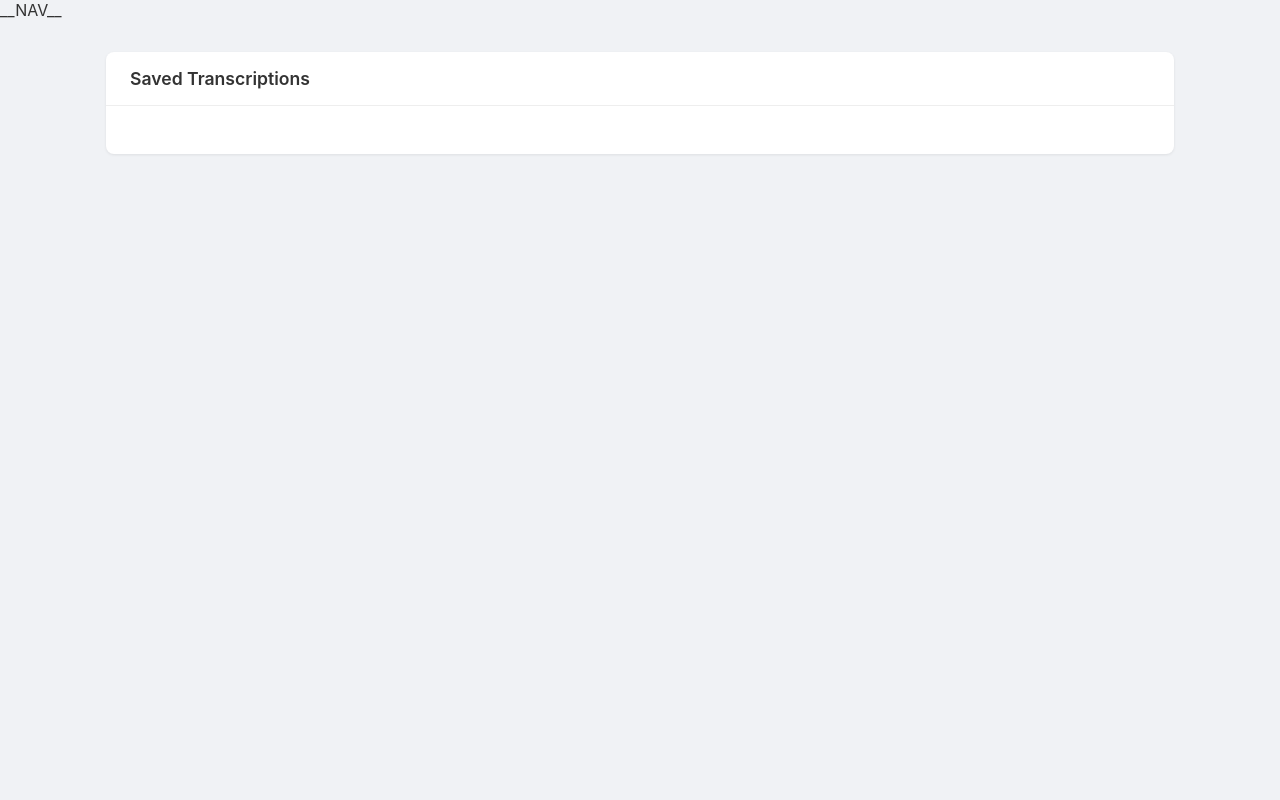
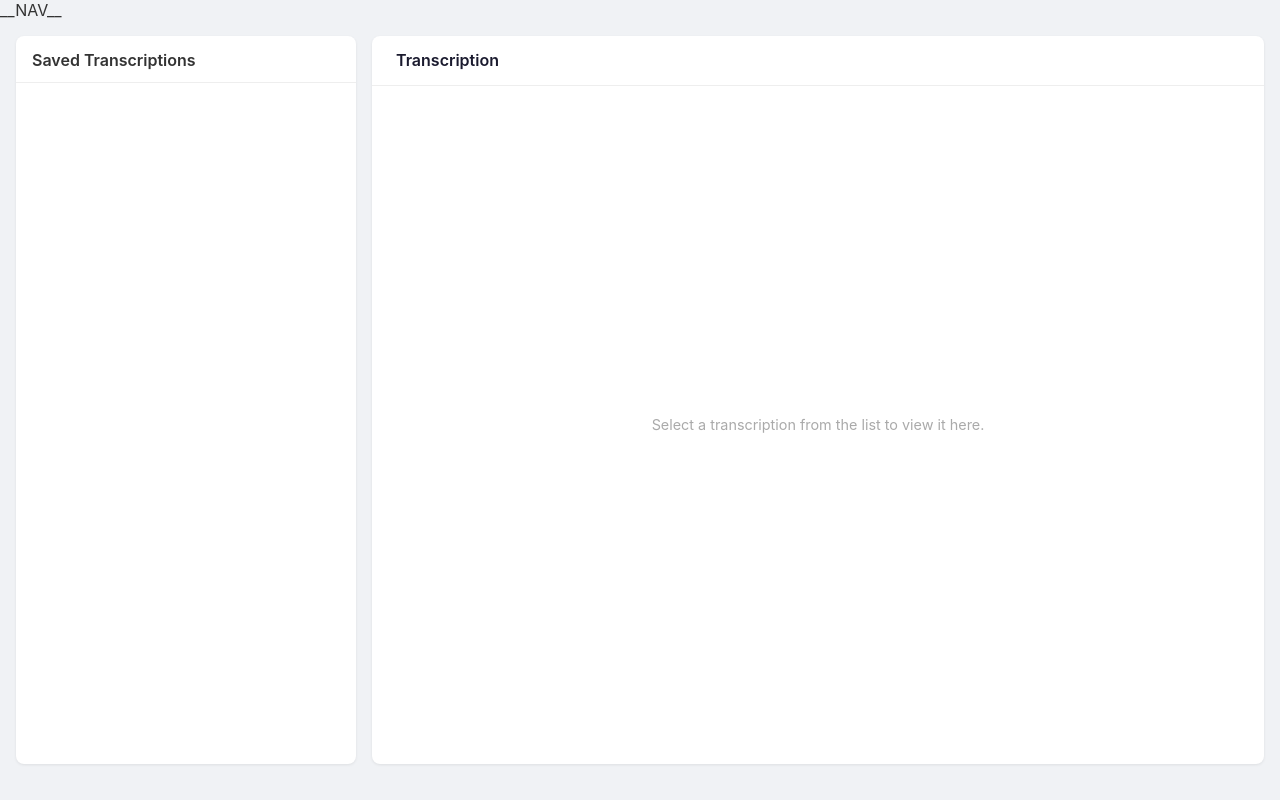
Before and after one commit to gpapp/asr-mcp, a Python web app: template asr_mcp/templates/transcripts.html in a window 1280 px wide. Run offline with Jinja, Linux system fonts and the light colour scheme; the template is opened without the code that fills it, so the values that code supplies are empty.

Commit message:
Add mkv/mp4 format support with server+client rejection of unsupported uploads; transcripts split-pane list/detail UI

```diff
--- a/asr_mcp/api/asr_router.py
+++ b/asr_mcp/api/asr_router.py
@@ -13,7 +13,7 @@ from asr_mcp.api.schemas import (
     DiarizeRequest, DiarizeResponse, DiarizeResult,
     TranscribeResponse, TranscribeResult,
 )
-from asr_mcp.api.security import verify_api_key, get_current_user
+from asr_mcp.api.security import verify_api_key, get_current_user, validate_upload_filename
 from asr_mcp.api.auth import get_session_user
 from asr_mcp.config.settings import Settings, get_settings
 from asr_mcp.core import job_state
@@ -705,6 +705,8 @@ async def diarize_upload(
     if len(content) > 200 * 1024 * 1024:
         return JSONResponse(status_code=413, detail="File too large (max 200MB)")
 
+    validate_upload_filename(file.filename)
+
     tmp_dir = Path(tempfile.mkdtemp())
     tmp_path = tmp_dir / file.filename
     tmp_path.write_bytes(content)
@@ -862,6 +864,8 @@ async def transcribe_upload(
     content = await file.read()
     if len(content) > 200 * 1024 * 1024:
         return JSONResponse(status_code=413, content={"detail": "File too large (max 200MB)"})
+
+    validate_upload_filename(file.filename)
 
     tmp_dir = Path(tempfile.mkdtemp())
     tmp_path = tmp_dir / file.filename
--- a/asr_mcp/api/speaker_router.py
+++ b/asr_mcp/api/speaker_router.py
@@ -10,7 +10,7 @@ from asr_mcp.api.schemas import (
     SpeakerRegisterRequest, SpeakerIdentifyRequest,
     SpeakerIdentifyResponse, SpeakerInfoResponse, SpeakerListResponse,
 )
-from asr_mcp.api.security import verify_api_key
+from asr_mcp.api.security import verify_api_key, validate_upload_filename
 from asr_mcp.config.settings import Settings, get_settings
 
 logger = logging.getLogger("asr_mcp.api.speaker_router")
@@ -58,6 +58,8 @@ async def register_speaker_upload(
     content = await file.read()
     if len(content) > 200 * 1024 * 1024:
         return {"error": "File too large"}
+
+    validate_upload_filename(file.filename)
 
     tmp_dir = Path(tempfile.mkdtemp())
     tmp_path = tmp_dir / file.filename
--- a/asr_mcp/api/voiceprint_router.py
+++ b/asr_mcp/api/voiceprint_router.py
@@ -13,7 +13,7 @@ from asr_mcp.api.schemas import (
     VoiceprintSpeakerListResponse, VoiceprintSnippetListResponse,
     RescanResponse,
 )
-from asr_mcp.api.security import get_current_user
+from asr_mcp.api.security import get_current_user, validate_upload_filename
 from asr_mcp.config.settings import Settings, get_settings
 from asr_mcp.core import job_state
 
@@ -88,6 +88,8 @@ async def upload_snippet(
     content = await file.read()
     if len(content) > 200 * 1024 * 1024:
         return {"error": "File too large (max 200MB)"}
+
+    validate_upload_filename(file.filename)
 
     tmp_dir = Path(tempfile.mkdtemp())
     tmp_path = tmp_dir / file.filename
--- a/asr_mcp/templates/transcripts.html
+++ b/asr_mcp/templates/transcripts.html
@@ -15,19 +15,25 @@
         .header .user-info { color: #50fa7b; font-size: 0.85rem; display: flex; align-items: center; gap: 0.8rem; }
         .header .user-info a { color: #ff6b6b; text-decoration: none; font-size: 0.8rem; }
 
-        .container { max-width: 1100px; margin: 2rem auto; padding: 0 1rem; }
-        .card { background: white; border-radius: 8px; box-shadow: 0 1px 3px rgba(0,0,0,0.08); margin-bottom: 1.5rem; overflow: hidden; }
-        .card-title { padding: 1rem 1.5rem; font-size: 1.1rem; font-weight: 600; border-bottom: 1px solid #eee; display: flex; justify-content: space-between; align-items: center; }
-        .card-body { padding: 1.5rem; }
+        .layout { display: flex; gap: 1rem; max-width: 1400px; margin: 1rem auto; padding: 0 1rem; align-items: stretch; height: calc(100vh - 4.5rem); }
+        .list-pane { flex: 0 0 340px; min-width: 260px; background: white; border-radius: 8px; box-shadow: 0 1px 3px rgba(0,0,0,0.08); display: flex; flex-direction: column; overflow: hidden; }
+        .list-head { padding: 0.9rem 1rem 0.7rem; border-bottom: 1px solid #eee; display: flex; justify-content: space-between; align-items: center; }
+        .list-head h2 { font-size: 1rem; font-weight: 600; }
+        .list-head #countBadge { font-size: 0.8rem; color: #888; font-weight: 400; }
+        .list-scroll { flex: 1; overflow-y: auto; }
+        .list-item { padding: 0.8rem 1rem; border-bottom: 1px solid #f0f0f0; cursor: pointer; transition: background 0.12s; }
+        .list-item:hover { background: #f5f7fa; }
+        .list-item.selected { background: #e7f0ff; border-left: 3px solid #007bff; padding-left: 0.85rem; }
+        .list-item .filename { font-weight: 600; font-size: 0.88rem; word-break: break-all; color: #1a1a2e; margin-bottom: 0.3rem; }
+        .list-item .meta { font-size: 0.75rem; color: #666; display: flex; flex-wrap: wrap; gap: 0.6rem; }
+        .list-item .preview { font-size: 0.73rem; color: #555; background: #fafafa; border-radius: 4px; padding: 0.4rem 0.5rem; max-height: 42px; overflow: hidden; margin-top: 0.4rem; white-space: pre-wrap; line-height: 1.4; }
 
-        .grid { display: grid; grid-template-columns: repeat(auto-fill, minmax(300px, 1fr)); gap: 1rem; }
-        .grid-item { background: #f8f9fa; border: 1px solid #e9ecef; border-radius: 8px; padding: 1rem; transition: box-shadow 0.15s, border-color 0.15s; position: relative; }
-        .grid-item:hover { box-shadow: 0 2px 8px rgba(0,0,0,0.1); border-color: #007bff; }
-        .grid-item .filename { font-weight: 600; font-size: 0.95rem; margin-bottom: 0.4rem; word-break: break-all; color: #1a1a2e; }
-        .grid-item .meta { font-size: 0.78rem; color: #666; margin-bottom: 0.6rem; display: flex; flex-wrap: wrap; gap: 0.6rem; }
-        .grid-item .meta span { display: inline-flex; align-items: center; gap: 0.2rem; }
-        .grid-item .actions { display: flex; gap: 0.5rem; }
-        .grid-item .preview { font-size: 0.75rem; color: #555; background: #fff; border: 1px solid #e9ecef; border-radius: 4px; padding: 0.5rem; max-height: 60px; overflow: hidden; margin-top: 0.5rem; white-space: pre-wrap; line-height: 1.4; }
+        .detail-pane { flex: 1; min-width: 0; background: white; border-radius: 8px; box-shadow: 0 1px 3px rgba(0,0,0,0.08); display: flex; flex-direction: column; overflow: hidden; }
+        .detail-head { padding: 0.9rem 1.5rem; border-bottom: 1px solid #eee; display: flex; justify-content: space-between; align-items: center; gap: 1rem; }
+        .detail-head .title { font-size: 1rem; font-weight: 600; word-break: break-all; color: #1a1a2e; }
+        .detail-head .actions { display: flex; gap: 0.5rem; flex-shrink: 0; }
+        .detail-body { flex: 1; overflow-y: auto; padding: 1.2rem 1.5rem; }
+        .detail-empty { display: flex; align-items: center; justify-content: center; height: 100%; color: #aaa; font-size: 0.9rem; text-align: center; padding: 2rem; }
 
         .btn { padding: 0.4rem 0.8rem; border: none; border-radius: 5px; cursor: pointer; font-size: 0.78rem; font-weight: 500; transition: background 0.15s; }
         .btn-sm { padding: 0.3rem 0.6rem; font-size: 0.72rem; }
@@ -37,18 +43,9 @@
         .btn-success:hover { background: #1e7e34; }
         .btn-danger { background: #dc3545; color: white; }
         .btn-danger:hover { background: #bd2130; }
-        .btn-outline { background: transparent; border: 1px solid #dee2e6; color: #555; }
-        .btn-outline:hover { background: #e9ecef; }
 
         .empty { text-align: center; padding: 3rem; color: #999; }
         .empty .icon { font-size: 2.5rem; margin-bottom: 0.5rem; }
-
-        .modal-overlay { display: none; position: fixed; top: 0; left: 0; width: 100%; height: 100%; background: rgba(0,0,0,0.4); z-index: 100; justify-content: center; align-items: center; }
-        .modal-overlay.active { display: flex; }
-        .modal { background: white; border-radius: 8px; padding: 1.5rem; max-width: 960px; width: 90%; max-height: 80vh; overflow-y: auto; box-shadow: 0 4px 20px rgba(0,0,0,0.2); }
-        .modal h3 { margin-bottom: 1rem; font-size: 1rem; }
-        .modal .close-btn { float: right; cursor: pointer; font-size: 1.2rem; color: #999; background: none; border: none; }
-        .modal .close-btn:hover { color: #333; }
 
         .bar-row { position: relative; height: 24px; margin-bottom: 3px; background: #e9ecef; border-radius: 4px; }
         .bar-row:last-child { margin-bottom: 0; }
@@ -56,15 +53,12 @@
         .bar-name { position: absolute; left: calc(100% + 8px); top: 50%; transform: translateY(-50%); font-size: 0.72rem; color: #555; white-space: nowrap; }
         .time-axis { display: flex; justify-content: space-between; font-size: 0.7rem; color: #888; margin-top: 0.2rem; }
         .tv-viewer { display: flex; gap: 14px; align-items: stretch; }
-        .tv-bars { flex: 0 0 58%; box-sizing: border-box; position: relative; padding-right: 96px; min-width: 0; }
-        .tv-text { flex: 1; position: relative; max-height: 55vh; overflow-y: auto; border: 1px solid #dee2e6; border-radius: 6px; padding: 10px 12px; background: #fff; min-width: 0; }
+        .tv-bars { flex: 0 0 40%; box-sizing: border-box; position: relative; padding-right: 96px; min-width: 0; }
+        .tv-text { flex: 1; position: relative; max-height: 60vh; overflow-y: auto; border: 1px solid #dee2e6; border-radius: 6px; padding: 10px 12px; background: #fff; min-width: 0; }
         .tp-block { margin-bottom: 14px; }
         .tp-head { font-size: 0.72rem; color: #888; font-weight: 600; margin-bottom: 3px; }
         .tp-text { font-size: 0.85rem; color: #333; white-space: pre-wrap; line-height: 1.5; }
         .meta-line { font-size: 0.8rem; color: #666; margin-bottom: 0.8rem; }
-
-        .spinner { display: inline-block; width: 14px; height: 14px; border: 2px solid #fff; border-top-color: transparent; border-radius: 50%; animation: spin 0.6s linear infinite; vertical-align: middle; }
-        @keyframes spin { to { transform: rotate(360deg); } }
 
         .toast { position: fixed; bottom: 2rem; right: 2rem; background: #333; color: white; padding: 0.8rem 1.2rem; border-radius: 8px; font-size: 0.85rem; opacity: 0; transition: opacity 0.3s; z-index: 1000; }
         .toast.show { opacity: 1; }
@@ -74,28 +68,31 @@
 <body>
     __NAV__
 
-    <div class="container">
-        <div class="card">
-            <div class="card-title">
-                <span>Saved Transcriptions</span>
-                <span id="countBadge" style="font-size:0.8rem;color:#888;font-weight:400;"></span>
+    <div class="layout">
+        <div class="list-pane">
+            <div class="list-head">
+                <h2>Saved Transcriptions</h2>
+                <span id="countBadge"></span>
             </div>
-            <div class="card-body">
-                <div id="gridContainer"></div>
+            <div class="list-scroll" id="listContainer"></div>
             <div id="emptyState" class="empty" style="display:none;">
                 <div class="icon">&#128196;</div>
                 <p>No transcriptions yet.</p>
                 <p style="font-size:0.8rem;margin-top:0.3rem;">Process audio files to see them here.</p>
             </div>
         </div>
+
+        <div class="detail-pane">
+            <div class="detail-head">
+                <span class="title" id="detailTitle">Transcription</span>
+                <div class="actions" id="detailActions" style="display:none;">
+                    <button class="btn btn-success btn-sm" onclick="downloadTranscription(currentId)">Download</button>
+                    <button class="btn btn-danger btn-sm" onclick="deleteTranscription(currentId)">Delete</button>
                 </div>
             </div>
-
-    <div class="modal-overlay" id="modal">
-        <div class="modal">
-            <button class="close-btn" onclick="closeModal()">&times;</button>
-            <h3 id="modalTitle">Transcription</h3>
-            <div id="modalContent"></div>
+            <div class="detail-body" id="detailBody">
+                <div class="detail-empty">Select a transcription from the list to view it here.</div>
+            </div>
         </div>
     </div>
 
@@ -104,6 +101,8 @@
     <script src="__PREFIX__/static/viewer.js"></script>
     <script>
     const P = '__PREFIX__';
+    let transcripts = [];
+    let currentId = null;
 
     function escHtml(s) {
         const d = document.createElement('div');
@@ -137,19 +136,19 @@
         if (results.length) {
             const texts = results.map(r => r.text || '').filter(Boolean);
             const full = texts.join(' ');
-            return full.length > 200 ? full.substring(0, 200) + '...' : full;
+            return full.length > 180 ? full.substring(0, 180) + '...' : full;
         }
         const segments = result.segments || [];
         if (segments.length) {
             const texts = segments.map(s => s.text || '').filter(Boolean);
             const full = texts.join(' ');
-            return full.length > 200 ? full.substring(0, 200) + '...' : full;
+            return full.length > 180 ? full.substring(0, 180) + '...' : full;
         }
         return '';
     }
 
-    function renderGrid(transcripts) {
-        const container = document.getElementById('gridContainer');
+    function renderList() {
+        const container = document.getElementById('listContainer');
         const empty = document.getElementById('emptyState');
         const badge = document.getElementById('countBadge');
 
@@ -164,13 +163,11 @@
         badge.textContent = transcripts.length + ' file(s)';
         container.innerHTML = '';
 
-        const grid = document.createElement('div');
-        grid.className = 'grid';
-
         for (const t of transcripts) {
             const item = document.createElement('div');
-            item.className = 'grid-item';
+            item.className = 'list-item' + (t.id === currentId ? ' selected' : '');
             item.id = 'item-' + t.id;
+            item.onclick = () => selectTranscription(t.id);
 
             const preview = getTextPreview(t.result);
             const speakers = t.total_speakers || 0;
@@ -183,37 +180,47 @@
                     (speakers ? '<span>&#128100; ' + speakers + ' speaker(s)</span>' : '') +
                     (dur ? '<span>&#9202; ' + formatDuration(dur) + '</span>' : '') +
                 '</div>' +
-                (preview ? '<div class="preview">' + escHtml(preview) + '</div>' : '') +
-                '<div class="actions">' +
-                    '<button class="btn btn-sm btn-primary" onclick="viewTranscription(' + t.id + ')">View</button>' +
-                    '<button class="btn btn-sm btn-success" onclick="downloadTranscription(' + t.id + ')">Download</button>' +
-                    '<button class="btn btn-sm btn-danger" onclick="deleteTranscription(' + t.id + ')">Delete</button>' +
-                '</div>';
+                (preview ? '<div class="preview">' + escHtml(preview) + '</div>' : '');
 
-            grid.appendChild(item);
+            container.appendChild(item);
         }
-
-        container.appendChild(grid);
     }
 
     async function loadTranscripts() {
         try {
             const r = await fetch(P + '/api/transcripts', {credentials: 'same-origin'});
             const data = await r.json();
-            renderGrid(data.transcripts || []);
+            transcripts = data.transcripts || [];
+            renderList();
+            if (currentId === null && transcripts.length) {
+                selectTranscription(transcripts[0].id);
+            } else if (currentId && !transcripts.some(t => t.id === currentId)) {
+                currentId = null;
+                document.getElementById('detailTitle').textContent = 'Transcription';
+                document.getElementById('detailActions').style.display = 'none';
+                document.getElementById('detailBody').innerHTML =
+                    '<div class="detail-empty">Select a transcription from the list to view it here.</div>';
+            }
         } catch (e) {
             toast('Failed to load transcriptions', true);
         }
     }
 
-    async function viewTranscription(id) {
+    async function selectTranscription(id) {
+        currentId = id;
+        renderList();
+        document.getElementById('detailTitle').textContent = 'Loading...';
+        document.getElementById('detailActions').style.display = 'none';
+        document.getElementById('detailBody').innerHTML =
+            '<div class="detail-empty">Loading...</div>';
         try {
             const r = await fetch(P + '/api/transcripts/' + id, {credentials: 'same-origin'});
             const item = await r.json();
             const result = item.result || {};
 
-            document.getElementById('modalTitle').textContent = item.audio_filename;
-            const body = document.getElementById('modalContent');
+            document.getElementById('detailTitle').textContent = item.audio_filename;
+            document.getElementById('detailActions').style.display = 'flex';
+            const body = document.getElementById('detailBody');
             body.innerHTML = '';
 
             const metaLine = document.createElement('div');
@@ -237,20 +244,14 @@
                     body.appendChild(note);
                 }
             }
-
-            document.getElementById('modal').classList.add('active');
         } catch (e) {
+            document.getElementById('detailTitle').textContent = 'Transcription';
+            document.getElementById('detailActions').style.display = 'none';
+            document.getElementById('detailBody').innerHTML =
+                '<div class="detail-empty">Failed to load transcription.</div>';
             toast('Failed to load transcription', true);
         }
     }
-
-    function closeModal() {
-        document.getElementById('modal').classList.remove('active');
-    }
-
-    document.getElementById('modal').addEventListener('click', function(e) {
-        if (e.target === this) closeModal();
-    });
 
     function downloadTranscription(id) {
         window.open(P + '/api/transcripts/' + id + '/download', '_blank');
@@ -261,10 +262,20 @@
         try {
             const r = await fetch(P + '/api/transcripts/' + id, {method: 'DELETE', credentials: 'same-origin'});
             if (r.ok) {
-                const el = document.getElementById('item-' + id);
-                if (el) el.remove();
+                transcripts = transcripts.filter(t => t.id !== id);
+                const wasCurrent = id === currentId;
+                currentId = null;
+                renderList();
+                if (wasCurrent) {
+                    document.getElementById('detailTitle').textContent = 'Transcription';
+                    document.getElementById('detailActions').style.display = 'none';
+                    document.getElementById('detailBody').innerHTML =
+                        '<div class="detail-empty">Select a transcription from the list to view it here.</div>';
+                }
+                if (transcripts.length) {
+                    selectTranscription(transcripts[0].id);
+                }
                 toast('Deleted');
-                loadTranscripts();
             } else {
                 toast('Delete failed', true);
             }
--- a/asr_mcp/voiceprint/service.py
+++ b/asr_mcp/voiceprint/service.py
@@ -331,7 +331,7 @@ class VoiceprintService:
             for sn in self._snippets.list_by_speaker(speaker_name, user_id=user_id):
                 existing[sn["file_path"]] = sn
 
-        audio_exts = {".wav", ".flac", ".mp3", ".ogg", ".m4a"}
+        audio_exts = {".wav", ".flac", ".mp3", ".ogg", ".m4a", ".mkv", ".mp4", ".webm", ".opus"}
         added = 0
         scanned = 0
         new_speakers = set()
```
Also changed, not shown: asr_mcp/api/security.py (+13 -1 lines), asr_mcp/templates/index.html (+14 -3 lines), asr_mcp/templates/voices.html (+9 -1 lines). Lines whose indentation alone changed are shown as unchanged.
